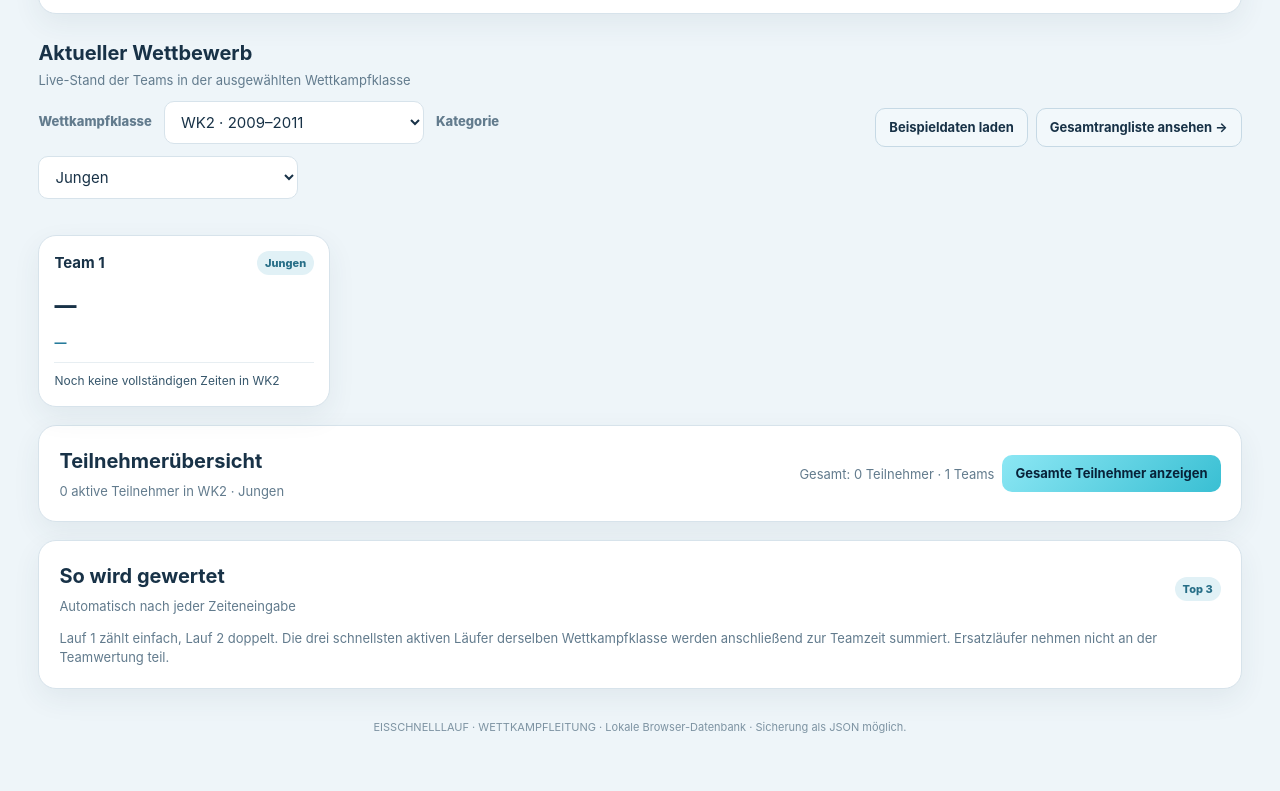
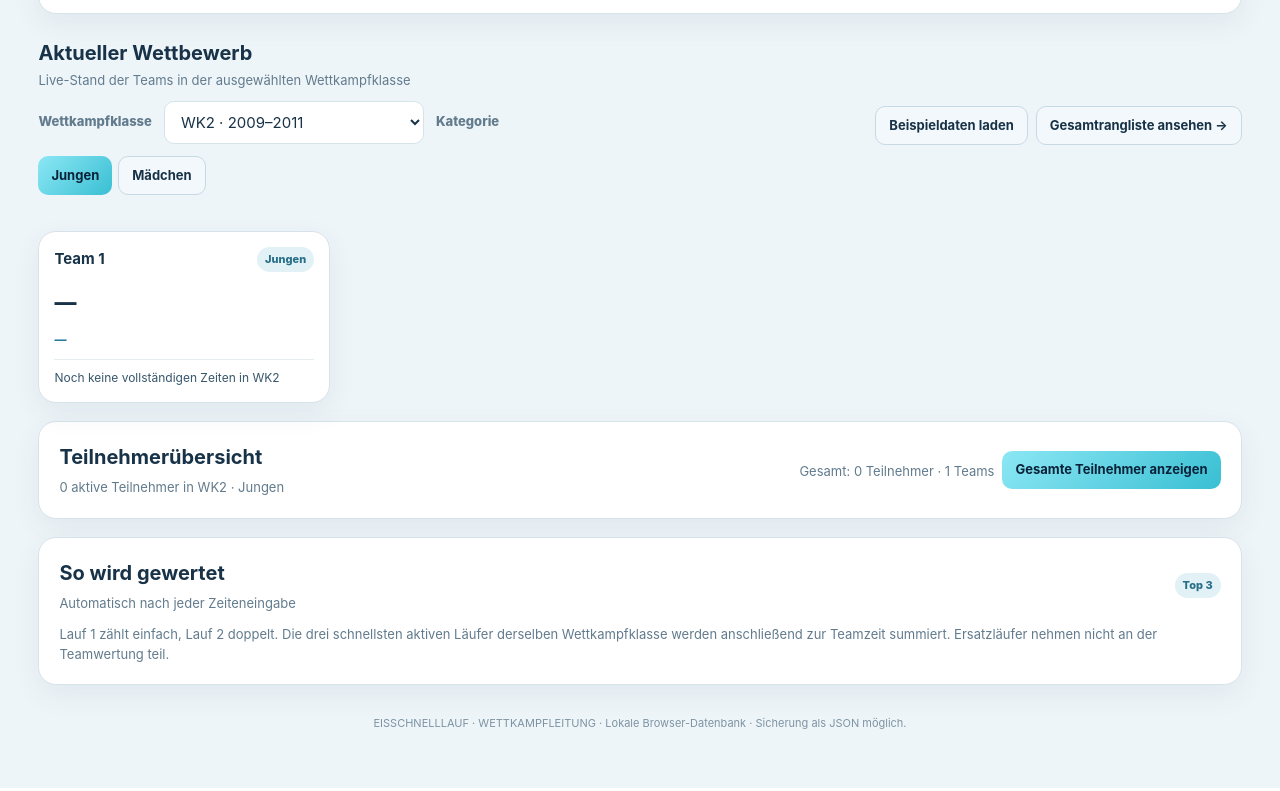
Before and after one commit to Vinzenz-hub/Eisschnellauf, a plain HTML site: page index.html in a window 1280 px wide. Shown: the part 892-1683 px from the top of the page. Drawn offline with Linux system fonts and the light colour scheme.

Commit message:
Synchronize overview filters and add boys/girls toggle

```diff
--- a/index.html
+++ b/index.html
@@ -93,7 +93,7 @@ button,input,select,textarea{font:inherit}button{cursor:pointer}.shell{max-width
 </section>
 
 <section id="overview" class="view active">
-<div class="section-head"><div><h3>Aktueller Wettbewerb</h3><div class="sub">Live-Stand der Teams in der ausgewählten Wettkampfklasse</div><div class="team-report-controls" style="margin-top:10px"><label for="overviewClassSelect">Wettkampfklasse</label><select id="overviewClassSelect" onchange="setCompetitionClass(this.value)"><option value="WK2">WK2 · 2009–2011</option><option value="WK3">WK3 · 2011–2014</option><option value="WK4">WK4 · 2014 und jünger</option></select><label for="overviewCategorySelect">Kategorie</label><select id="overviewCategorySelect" onchange="setCompetitionCategory(this.value)"><option value="Jungen">Jungen</option><option value="Mädchen">Mädchen</option></select></div></div><div class="actions" style="margin:0"><button class="btn" onclick="loadDemoData()">Beispieldaten laden</button><button class="btn" onclick="go('results')">Gesamtrangliste ansehen →</button></div></div>
+<div class="section-head"><div><h3>Aktueller Wettbewerb</h3><div class="sub">Live-Stand der Teams in der ausgewählten Wettkampfklasse</div><div class="team-report-controls" style="margin-top:10px"><label for="overviewClassSelect">Wettkampfklasse</label><select id="overviewClassSelect" onchange="setCompetitionClass(this.value)"><option value="WK2">WK2 · 2009–2011</option><option value="WK3">WK3 · 2011–2014</option><option value="WK4">WK4 · 2014 und jünger</option></select><label>Kategorie</label><div class="actions" style="margin:0;gap:6px"><button type="button" class="btn" id="overviewBoysBtn" onclick="setCompetitionCategory('Jungen')">Jungen</button><button type="button" class="btn" id="overviewGirlsBtn" onclick="setCompetitionCategory('Mädchen')">Mädchen</button></div><select id="overviewCategorySelect" onchange="setCompetitionCategory(this.value)" hidden aria-label="Kategorie"><option value="Jungen">Jungen</option><option value="Mädchen">Mädchen</option></select></div></div><div class="actions" style="margin:0"><button class="btn" onclick="loadDemoData()">Beispieldaten laden</button><button class="btn" onclick="go('results')">Gesamtrangliste ansehen →</button></div></div>
 <div class="team-grid" id="teamCards"></div><div class="panel" style="margin-top:18px"><div class="section-head" style="margin:0;align-items:center"><div><h3>Teilnehmerübersicht</h3><div class="sub" id="participantSummary">Alle Teilnehmer der Auswahl</div></div><div class="actions" style="margin:0;align-items:center"><span class="sub" id="overallCounts">Gesamt: 0 Teilnehmer · 0 Teams</span><button class="btn primary" id="toggleParticipants" onclick="toggleParticipantList()">Gesamte Teilnehmer anzeigen</button></div></div><div id="participantList" hidden style="margin-top:14px"></div></div>
 
 <div class="panel" style="margin-top:18px"><div class="section-head" style="margin:0 0 12px"><div><h3>So wird gewertet</h3><div class="sub">Automatisch nach jeder Zeiteneingabe</div></div><span class="badge">Top 3</span></div><div class="sub">Lauf 1 zählt einfach, Lauf 2 doppelt. Die drei schnellsten aktiven Läufer derselben Wettkampfklasse werden anschließend zur Teamzeit summiert. Ersatzläufer nehmen nicht an der Teamwertung teil.</div></div>
@@ -160,9 +160,11 @@ function renderTeamReport(){let select=document.getElementById('teamReportSelect
 function showTeamReport(id){selectedReportTeamId=id;go('results');renderTeamReport();document.getElementById('teamReport').scrollIntoView({behavior:'smooth',block:'start'})}
 function printSelectedTeamReport(){document.body.classList.add('print-team-report');window.print()}
 window.addEventListener('afterprint',()=>document.body.classList.remove('print-team-report'));
-function setCompetitionClass(wk){if(!classes.includes(wk))return;selectedClass=wk;['overviewClassSelect','resultsClassSelect'].forEach(id=>{let e=document.getElementById(id);if(e)e.value=wk});renderStats();renderCards();renderResults();if(document.getElementById('participantList')&&!document.getElementById('participantList').hidden)renderParticipantList()}
-function setCompetitionCategory(category){if(!categories.includes(category))return;selectedCategory=category;let e=document.getElementById('overviewCategorySelect');if(e)e.value=category;let r=document.getElementById('resultsCategorySelect');if(r)r.value=category;renderStats();renderCards();renderResults();if(document.getElementById('participantList')&&!document.getElementById('participantList').hidden)renderParticipantList()}
-function render(){renderStats();renderCards();renderParticipantList();renderRoster();renderTeamFilter();renderImportTeamSelect();renderTimes();renderResults();renderClasses()}
+function syncCompetitionSelectors(){['overviewClassSelect','resultsClassSelect'].forEach(id=>{let e=document.getElementById(id);if(e)e.value=selectedClass});['overviewCategorySelect','resultsCategorySelect'].forEach(id=>{let e=document.getElementById(id);if(e)e.value=selectedCategory});let boys=document.getElementById('overviewBoysBtn'),girls=document.getElementById('overviewGirlsBtn');if(boys){boys.classList.toggle('primary',selectedCategory==='Jungen');boys.setAttribute('aria-pressed',String(selectedCategory==='Jungen'))}if(girls){girls.classList.toggle('primary',selectedCategory==='Mädchen');girls.setAttribute('aria-pressed',String(selectedCategory==='Mädchen'))}}
+function refreshCompetitionViews(){syncCompetitionSelectors();renderStats();renderCards();renderResults();if(document.getElementById('participantList')&&!document.getElementById('participantList').hidden)renderParticipantList()}
+function setCompetitionClass(wk){if(!classes.includes(wk))return;selectedClass=wk;refreshCompetitionViews()}
+function setCompetitionCategory(category){if(!categories.includes(category))return;selectedCategory=category;refreshCompetitionViews()}
+function render(){syncCompetitionSelectors();renderStats();renderCards();renderParticipantList();renderRoster();renderTeamFilter();renderImportTeamSelect();renderTimes();renderResults();renderClasses()}
 function go(id){document.querySelectorAll('.tab').forEach(b=>b.classList.toggle('active',b.dataset.view===id));document.querySelectorAll('.view').forEach(v=>v.classList.toggle('active',v.id===id));document.querySelectorAll('.overview-only').forEach(el=>el.style.display=id==='overview'?'':'none');if(id==='times')renderTimes();if(id==='results')renderResults();if(id==='classes')renderClasses()}
 function openTeam(id){go('roster');let target=document.getElementById('team-roster-'+id);if(target){target.scrollIntoView({behavior:'smooth',block:'start'});target.setAttribute('tabindex','-1');target.focus({preventScroll:true})}}
 document.querySelectorAll('.tab').forEach(b=>b.addEventListener('click',()=>go(b.dataset.view)));
```
